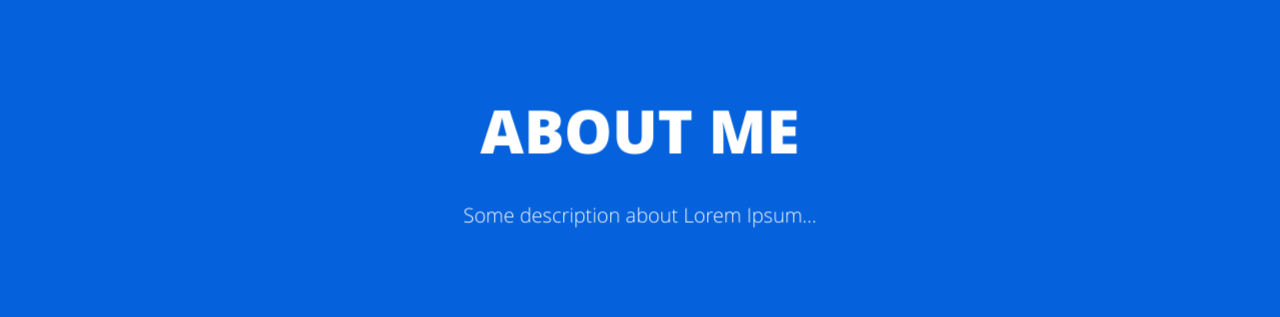
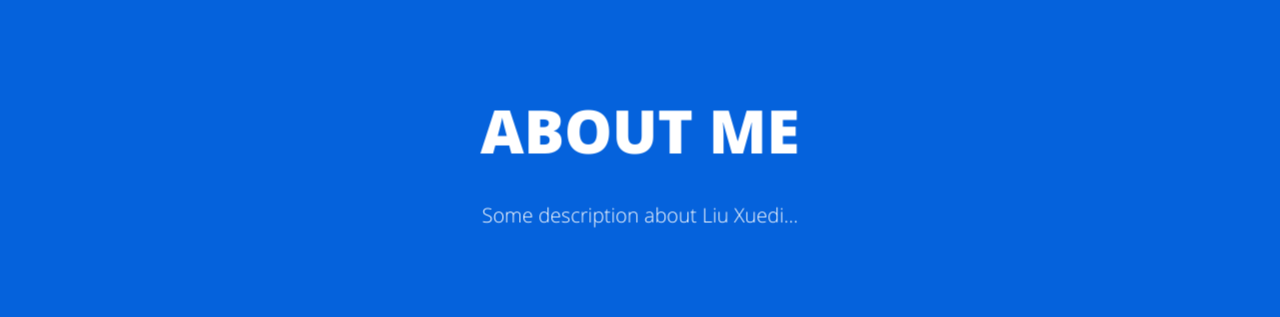
Before and after one commit to Xuedixuedi/Xuedixuedi.github.io, a Jekyll site: the page built from about.html, in a window 1280 px wide. Shown: the part 281-598 px from the top of the page. Built offline with Jekyll 4.4.1, drawn with Linux system fonts in a browser that asks for light colours.

Commit message:
change header-default and about

```diff
--- a/_includes/header-default.html
+++ b/_includes/header-default.html
@@ -7,7 +7,9 @@
         <div class="icons-home">
             <a aria-label="Send email" href="mailto:{{site.email}}"><svg class="icon icon-email"><use xlink:href="#icon-email"></use></svg></a>
             <a aria-label="My Twitter" target="_blank" href="https://twitter.com/{{site.twitter_username}}"><svg class="icon icon-twitter"><use xlink:href="#icon-twitter"></use></svg></a>
-            <a aria-label="My Google Plus" target="_blank" href="https://plus.google.com/{{site.gplus_username}}/posts"><svg class="icon icon-google-plus"><use xlink:href="#icon-google-plus"></use></svg></a>
+            <a aria-label="My Google Plus" target="_blank" href="https://plus.google.com/{{site.gplus_username}}/posts">
+                <svg class="icon"><use xlink:href="#icon-instagram"></use></svg>
+            </a>
             <a aria-label="My Github" target="_blank" href="https://github.com/{{site.github_username}}"><svg class="icon icon-github-alt"><use xlink:href="#icon-github-alt"></use></svg></a>
             <a aria-label="Use the RSS to get updated" target="_blank" href="{{ "/feed.xml" | prepend: site.baseurl }}"><svg class="icon icon-rss"><use xlink:href="#icon-rss"></use></svg></a>
         </div>
--- a/about.html
+++ b/about.html
@@ -2,7 +2,7 @@
 layout: minimal
 title: "About me"
 permalink: /about/index.html
-description: "Some description about Lorem Ipsum..."
+description: "Some description about Liu Xuedi..."
 ---
 
 <img
```
